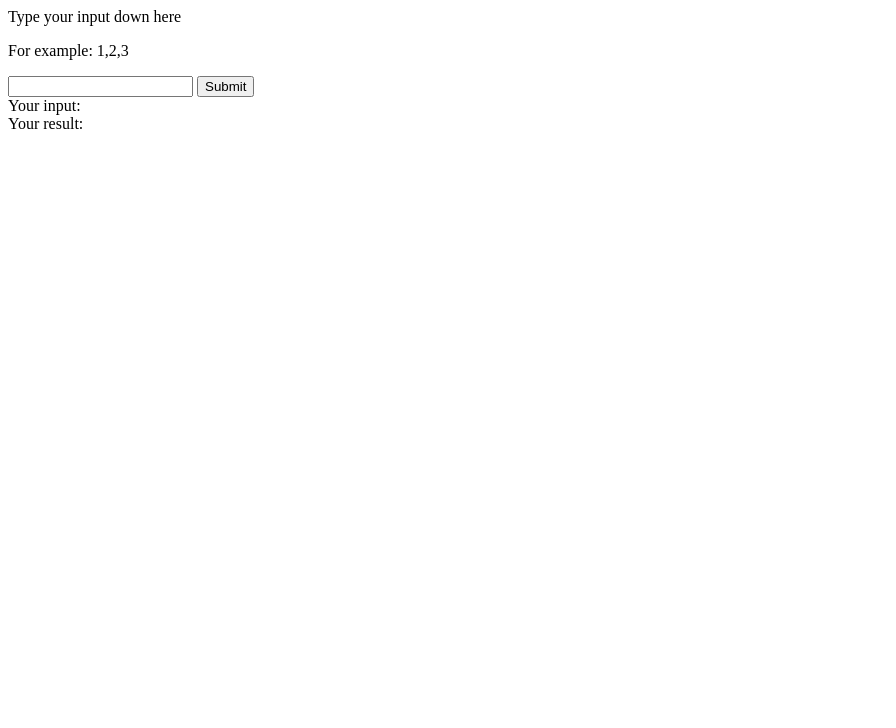
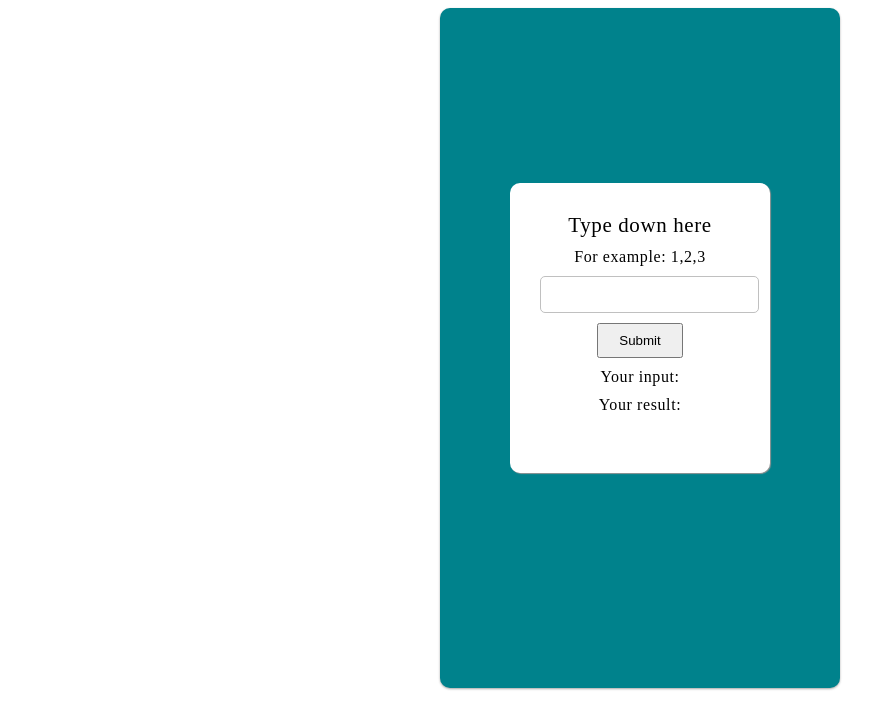
Before and after one commit to dangphu2412/testDNES, a plain HTML site: page Bai2/bai2.html in a window 1280 px wide. Shown: the whole page, without its empty margins (0-896 px from the left). Drawn offline with Linux system fonts and the light colour scheme.

Commit message:
Add css into bai2 and check trim in js of bai2

```diff
--- /dev/null
+++ b/Bai2/bai2.css
@@ -0,0 +1,58 @@
+body {
+    letter-spacing: 0.6px;
+}
+input {
+    border-radius: 5px;
+    padding: 10px 20px;
+    outline: none;
+    border: 1px solid rgb(192, 192, 192);
+}
+input:hover {
+    transition: 0.5s;
+    box-shadow: 0 1px 3px rgba(0,0,0,0.12), 0 1px 2px rgba(0,0,0,0.24);
+}
+input:focus {
+    transition: 0.5s;
+    box-shadow: 0 1px 3px rgba(0,0,0,0.12), 0 1px 2px rgba(0,0,0,0.24);
+}
+button {
+    padding: 8px 20px;
+}
+button:hover {
+    transition: 0.5s;
+    box-shadow: 0 1px 3px rgba(0,0,0,0.12), 0 1px 2px rgba(0,0,0,0.24);
+}
+.small {
+    font-size: 16px !important;
+}
+.container {
+    display: flex;
+    justify-content: center;
+    align-items: center;
+    background: #00828C;
+    width: 30%;
+    height: 80vh;
+    margin: 0 auto;
+    border-radius: 10px;
+    padding: 20px 10px;
+    box-shadow: 0 1px 3px rgba(0,0,0,0.12), 0 1px 2px rgba(0,0,0,0.24);
+}
+.cover {
+    height: 250px;
+    width: 200px;
+    margin-top: -40px;
+    padding: 20px 30px;
+    background: #fff;
+    border-radius: 10px;
+    box-shadow: 1px 1px 1px rgb(148, 148, 148);
+}
+.description {
+    color: #000;
+    font-size: 21px;
+    margin: 10px 0;
+    text-align: center;
+}
+.center-item {
+    margin: 10px auto;
+    display: block;
+}
--- a/Bai2/bai2.html
+++ b/Bai2/bai2.html
@@ -4,14 +4,19 @@
     <meta charset="UTF-8">
     <meta name="viewport" content="width=device-width, initial-scale=1.0">
     <title>Document</title>
+    <link rel="stylesheet" href="bai2.css">
 </head>
 <body>
-    <label for="">Type your input down here</label>
-    <p>For example: 1,2,3</p>
-    <input type="text" name="inputArray" id="inputArray">
-    <button id="submit">Submit</button>
-    <div id="inputDisplay">Your input: </div>
-    <div id="result">Your result: </div>
+    <div class="container">
+        <div class="cover">
+            <label class="description center-item" for="">Type down here</label>
+            <p class="description small">For example: 1,2,3</p>
+            <input class="center-item" type="text" name="inputArray" id="inputArray">
+            <button class="center-item button" id="submit">Submit</button>
+            <div class="description small" id="inputDisplay">Your input: </div>
+            <div class="description small" id="result">Your result: </div>
+        </div>
+    </div>
     <script src="bai2.js"></script>
 </body>
 </html>
--- a/Bai2/bai2.js
+++ b/Bai2/bai2.js
@@ -34,6 +34,10 @@ function findItemAbundant(array) {
 function handleRequest() {
     document.getElementById('submit').addEventListener('click', function() {
         const input = query('#inputArray').value;
+        input.trim();
+        if (input === '') {
+            return;
+        }
         const array = input.slice().split(',');
         query('#inputDisplay').innerHTML = `Your input: [${array}]`;
         query('#result').innerHTML = `Your result: ${findItemAbundant(array)}`;
```
Also changed, not shown: Bai3/bai3.html (renamed from Bai 3/bai3.html), Bai3/bai3.js (renamed from Bai 3/bai3.js).
